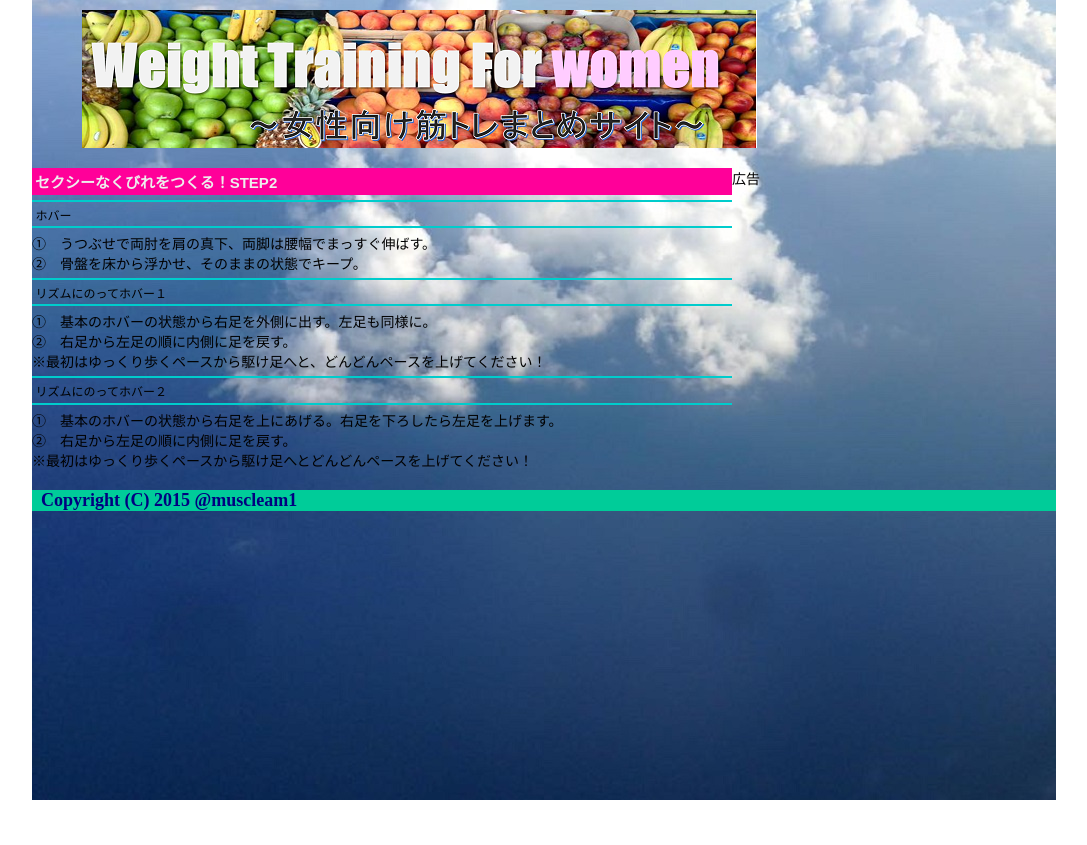
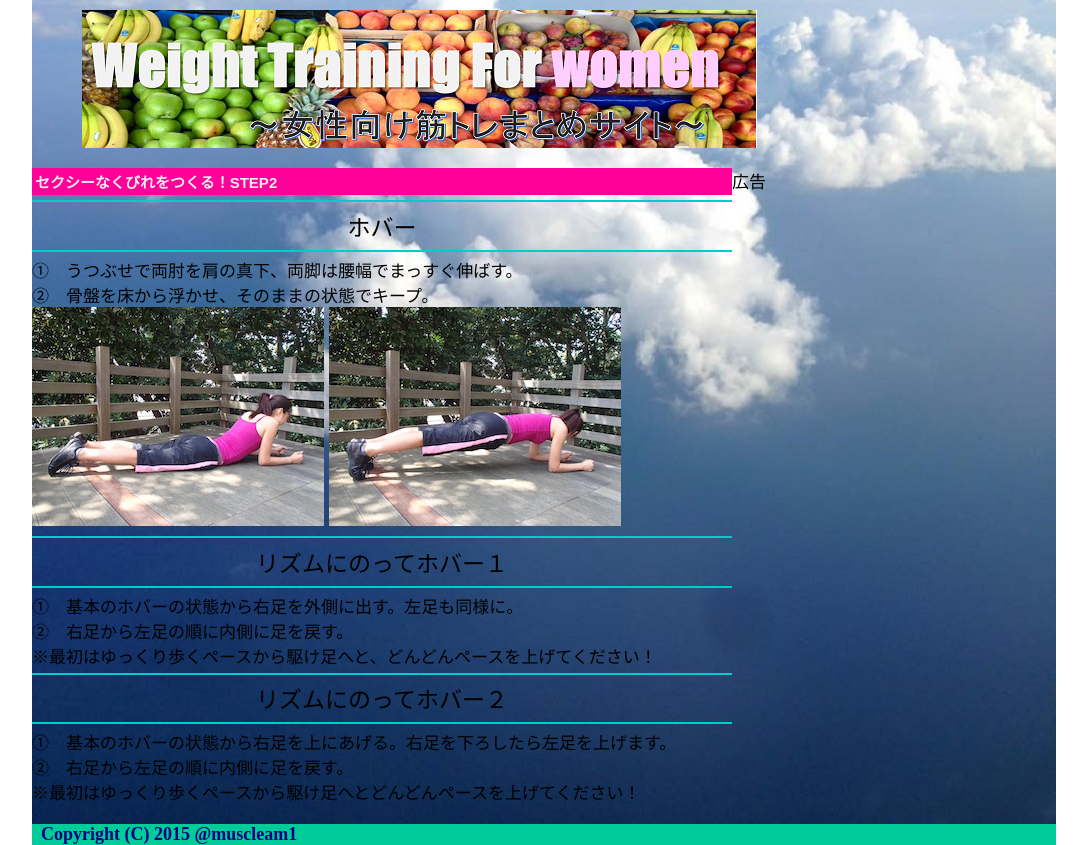
Before and after one commit to amippy/muscle4woman, a plain HTML site: page muscle/onaka/kubire2.html in a window 1280 px wide. Shown: the whole page, without its empty margins (96-1183 px from the left). Before the commit the page ends 800 px from the top, so only its background shows below. Drawn offline with Linux system fonts and the light colour scheme.

Commit message:
フォントサイズとcss修正

```diff
--- a/main2.css
+++ b/main2.css
@@ -8,7 +8,7 @@
 *{
 	color:#000;
 	text-decoration:none;
-	font-size:14px;
+	font-size:17px;
 	font-style:normal;
 	font-weight:normal;
 	margin:0;
@@ -110,3 +110,9 @@ padding-left:9px;
 	font-family:"Times New Roman", Times, serif;
 	color:navy;
 }
+
+/* メニューの下の文字サイズ */
+.menu_font {
+	font-size: 23px;
+	text-align: center;
+}
--- a/muscle/onaka/kubire2.html
+++ b/muscle/onaka/kubire2.html
@@ -21,20 +21,22 @@
 <!-- #BeginEditable "main" -->
 <h2>セクシーなくびれをつくる！STEP2</h2>
 
-<h3>ホバー</h3>
+<h3 class="menu_font">ホバー</h3>
 <ul>
 <li>①　うつぶせで両肘を肩の真下、両脚は腰幅でまっすぐ伸ばす。<br/></li>
 <li>②　骨盤を床から浮かせ、そのままの状態でキープ。</li>
+<img src="../../img/muscle/P9056953.jpg">
+<img src="../../img/muscle/P9056956.jpg">
 </ul>
 
-<h3>リズムにのってホバー１</h3>
+<h3 class="menu_font">リズムにのってホバー１</h3>
 <ul>
 <li>①　基本のホバーの状態から右足を外側に出す。左足も同様に。　　　</li>
 <li>②　右足から左足の順に内側に足を戻す。</li>
 <li>※最初はゆっくり歩くペースから駆け足へと、どんどんペースを上げてください！　</li>
 </ul>
 
-<h3>リズムにのってホバー２</h3>
+<h3 class="menu_font">リズムにのってホバー２</h3>
 <ul>
 <li>①　基本のホバーの状態から右足を上にあげる。右足を下ろしたら左足を上げます。　　　</li>
 <li>②　右足から左足の順に内側に足を戻す。</li>
```
Also changed, not shown: muscle/leg.html (+8 -0 lines), muscle/onaka/kubire1.html (+2 -2 lines).
